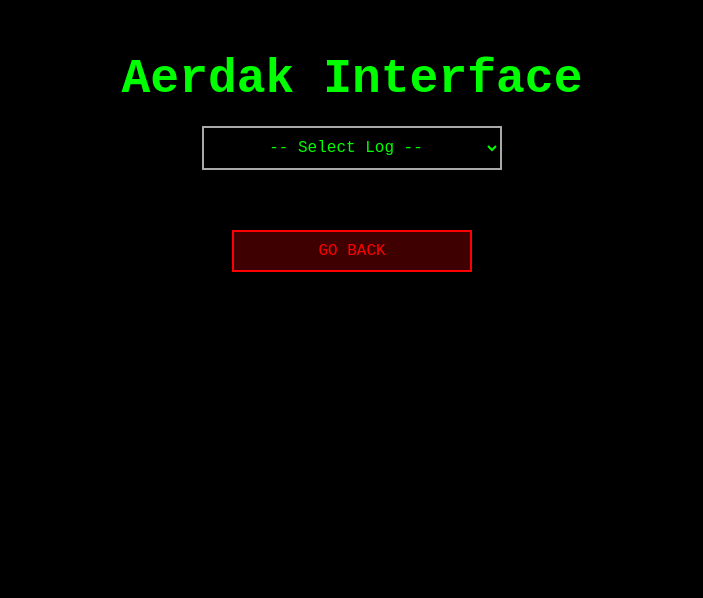
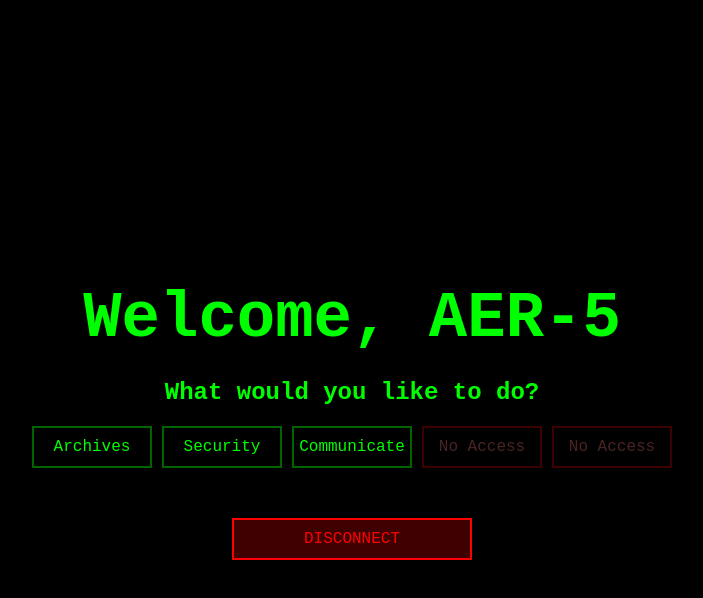
Before and after one commit to infenxyz/aerdak-online, a plain HTML site: page WVdWeVpHRnJiMjVzYVc1bFlBRVJEQUtXVnlaR0ZyYjI1c2FXNWxZV1Z5WkdGcmIyNXNhVzVsWVd.html in a window 1280 px wide. Shown: the whole page, without its empty margins (288-991 px from the left). Drawn offline with Linux system fonts and the light colour scheme.

Commit message:
Fixed pages :P

```diff
--- a/WVdWeVpHRnJiMjVzYVc1bFlBRVJEQUtXVnlaR0ZyYjI1c2FXNWxZV1Z5WkdGcmIyNXNhVzVsWVd.html
+++ b/WVdWeVpHRnJiMjVzYVc1bFlBRVJEQUtXVnlaR0ZyYjI1c2FXNWxZV1Z5WkdGcmIyNXNhVzVsWVd.html
@@ -3,48 +3,68 @@
  <head>
      <meta charset="UTF-8">
      <meta name="viewport" content="width=device-width, initial-scale=1.0">
-    <title>AERDAK ARCHIVES</title>
+     <title>Aerdak Online</title>
      <style>
          body {
-            background-color: #000000;
-            color: #00FF00;
-            font-family: 'Courier New', Courier, monospace;
+             background-color: #000000; /* Pitch black background */
+             color: #00FF00; /* Green text color */
+             font-family: 'Courier New', Courier, monospace; /* Monospaced font */
              display: flex;
              flex-direction: column;
+             justify-content: center;
              align-items: center;
-            min-height: 100vh;
+             height: 100vh;
              margin: 0;
-            padding: 20px;
          }
          h1 {
-            font-size: 3em;
-            margin-bottom: 20px;
+             font-size: 4em; /* Adjust the size as needed */
+             margin-bottom: 5px; /* Space below the title */
          }
-        select {
-            background-color: #000000; /* Black background */
-            border: 2px solid darkgray;
-            color: #00FF00;
-            padding: 10px 20px;
+         .button-container {
+             display: flex;
+             gap: 10px; /* Space between buttons */
+
+         }
+         .button-container2 {
+             display: flex;
+             gap: 100px; /* Space between buttons */
+             margin-top: 50px;
+         }
+         .button {
+             background-color: black;
+             border: 2px solid darkgreen; /* Green outline */
+             color: #00FF00; /* Green text */
+             padding: 10px 2px;
              font-family: 'Courier New', Courier, monospace;
              font-size: 1em;
-            text-align: center;
-            outline: none;
-            margin-bottom: 10px;
-            width: 300px; /* Adjusted width for better visibility */
+             cursor: pointer;
+             text-decoration: none; /* Remove underline from links */
+             transition: background-color 0.3s, color 0.3s;
+             width: 120px; /* Fixed width for all buttons */
+             text-align: center; /* Center text inside buttons */
+             box-sizing: border-box; /* Include padding and border in the width */
          }
-        /* Style for original articles */
-        .original-article {
-            color: pink; /* Purple color */
+         .button:hover {
+             background-color: #00FF00; /* Green background on hover */
+             color: #000000; /* Black text on hover */
          }
-        #articleContent {
-            display: none;
-            border: 2px solid darkgray;
-            padding: 20px;
-            margin-top: 20px;
-            max-width: 600px;
-            width: 100%;
-            text-align: left;
-            white-space: pre-wrap;
+         .buttonalt {
+             background-color: black;
+             border: 2px solid #3e0000; /* Red outline */
+             color: #4a2424; /* Red text */
+             padding: 10px 2px;
+             font-family: 'Courier New', Courier, monospace;
+             font-size: 1em;
+             cursor: pointer;
+             text-decoration: none; /* Remove underline from links */
+             transition: background-color 0.3s, color 0.3s;
+             width: 120px; /* Fixed width for all buttons */
+             text-align: center; /* Center text inside buttons */
+             box-sizing: border-box; /* Include padding and border in the width */
+         }
+         .buttonalt:hover {
+             background-color: darkred; /* Green background on hover */
+             color: #fff; /* Black text on hover */
          }
          .buttonalt2 {
              background-color: #3e0000;
@@ -64,80 +84,20 @@
              background-color: darkred; /* Green background on hover */
              color: #fff; /* Black text on hover */
          }
-        .button-container2 {
-            display: flex;
-            gap: 50px; /* Space between buttons */
-            margin-top: 50px;
-        }
      </style>
  </head>
  <body>
-    <h1>Aerdak Interface</h1>
-    <select id="articleDropdown">
-        <option value="None">-- Select Log --</option>
-    </select>
-    <div id="articleContent"></div>
-
-    <script>
-        // Original 3 articles
-        const originalArticles = {
-            "Aleph's Procedures": "Aleph's Containment\n\nAleph is currently being contained in Celestia. We have him trapped and are ready to exploit him for our plans.",
-            "Depthaar's Intentions": "Depthaar's Intentions\n\nDepthaar's followers have proven to be quite the hinderance in our plans. We should seek to eliminate them at all costs.",
-            "AER-1's Logs": "AER-1's Logs\n\nAER-1 continues to lead Aerdak with bravery and integrity. May mortals rise once again."
-        };
-
-        // Generate additional 47 articles
-        const generateTitle = () => {
-            const prefixes = ["Quantum", "Cosmic", "Temporal", "Existential", "Void", "Eternal",
-                            "Paradoxical", "Singular", "Multiversal", "Omnidirectional",
-                            "Hyperdimensional", "Entropic", "Celestial", "Infinite", "Anomalous"];
-            const suffixes = ["Mechanics", "Paradox", "Enigma", "Manifestation", "Oscillation",
-                            "Conundrum", "Emanation", "Resonance", "Fluctuation", "Incursion",
-                            "Collapse", "Superposition", "Transmutation", "Aberration", "Catalyst"];
-            return `${prefixes[Math.floor(Math.random()*prefixes.length)]} ${suffixes[Math.floor(Math.random()*suffixes.length)]}`;
-        };
-
-        // Combine original and generated articles
-        const articles = {...originalArticles};
-        for(let i = 0; i < 47; i++) {
-            const title = generateTitle();
-            articles[title] = "There's nothing here you can understand. It's all just science-y rambling and math.";
-        }
-
-        // Populate dropdown with random positioning for original articles
-        const dropdown = document.getElementById('articleDropdown');
-        const allTitles = Object.keys(articles);
-
-        // Shuffle the array to randomize positions
-        const shuffledTitles = allTitles.sort(() => Math.random() - 0.5);
-
-        shuffledTitles.forEach(title => {
-            const option = document.createElement('option');
-            option.value = title;
-            option.textContent = title;
-            // Add class for original articles
-            if (originalArticles.hasOwnProperty(title)) {
-                option.classList.add('original-article');
-            }
-            dropdown.appendChild(option);
-        });
-
-        const contentDiv = document.getElementById('articleContent');
-
-        dropdown.addEventListener('change', function() {
-            const selected = this.value;
-            if (selected === "None") {
-                contentDiv.style.display = 'none';
-            } else {
-                contentDiv.textContent = articles[selected];
-                contentDiv.style.display = 'block';
-            }
-        });
-    </script>
-
+     <h1>Welcome, AER-5</h1>
+     <h2>What would you like to do?</h2>
+     <div class="button-container">
+         <a href="https://aer5.aerdak.online/DjeEWWjuXkiKuczf4zkkWYAF9yLANPDaLL85so2AFciopKt2p7sSb7ZSdTe6SL9jJDuSppGMRfF" class="button">Archives</a>
+         <a href="https://aer5.aerdak.online/G7LLcS25TGxdrixu3zHVR2eWzBGyQgHSzVK9ixN8voRH72dnfj8YRqgUt64yqyR52wzGkKVYFwf" class="button">Security</a>
+         <a href="https://aer5.aerdak.online/ytYb4Kt43PahWAgX77arvZH9dYRE3kbr6QYJaJEAXo9qUTMJ5j4Yy9qYphhoYwzak7rZVhNQxXW" class="button">Communicate</a>
+         <a href="https://aer5.aerdak.online/WVdWeVpHRnJiMjVzYVc1bFlBRVJEQUtXVnlaR0ZyYjI1c2FXNWxZV1Z5WkdGcmIyNXNhVzVsWVd"class="buttonalt">No Access</a>
+         <a href="https://aer5.aerdak.online/WVdWeVpHRnJiMjVzYVc1bFlBRVJEQUtXVnlaR0ZyYjI1c2FXNWxZV1Z5WkdGcmIyNXNhVzVsWVd"class="buttonalt">No Access</a>
      </div>
      <div class="button-container2">
-        <a href="https://aerdak.online/" class="buttonalt2">GO BACK</a>
+         <a href="https://aer5.aerdak.online/" class="buttonalt2">DISCONNECT</a>
      </div>
  </body>
  </html>
```
Also changed, not shown: DjeEWWjuXkiKuczf4zkkWYAF9yLANPDaLL85so2AFciopKt2p7sSb7ZSdTe6SL9jJDuSppGMRfF.html (+29 -1 lines). Lines whose indentation alone changed are shown as unchanged.
